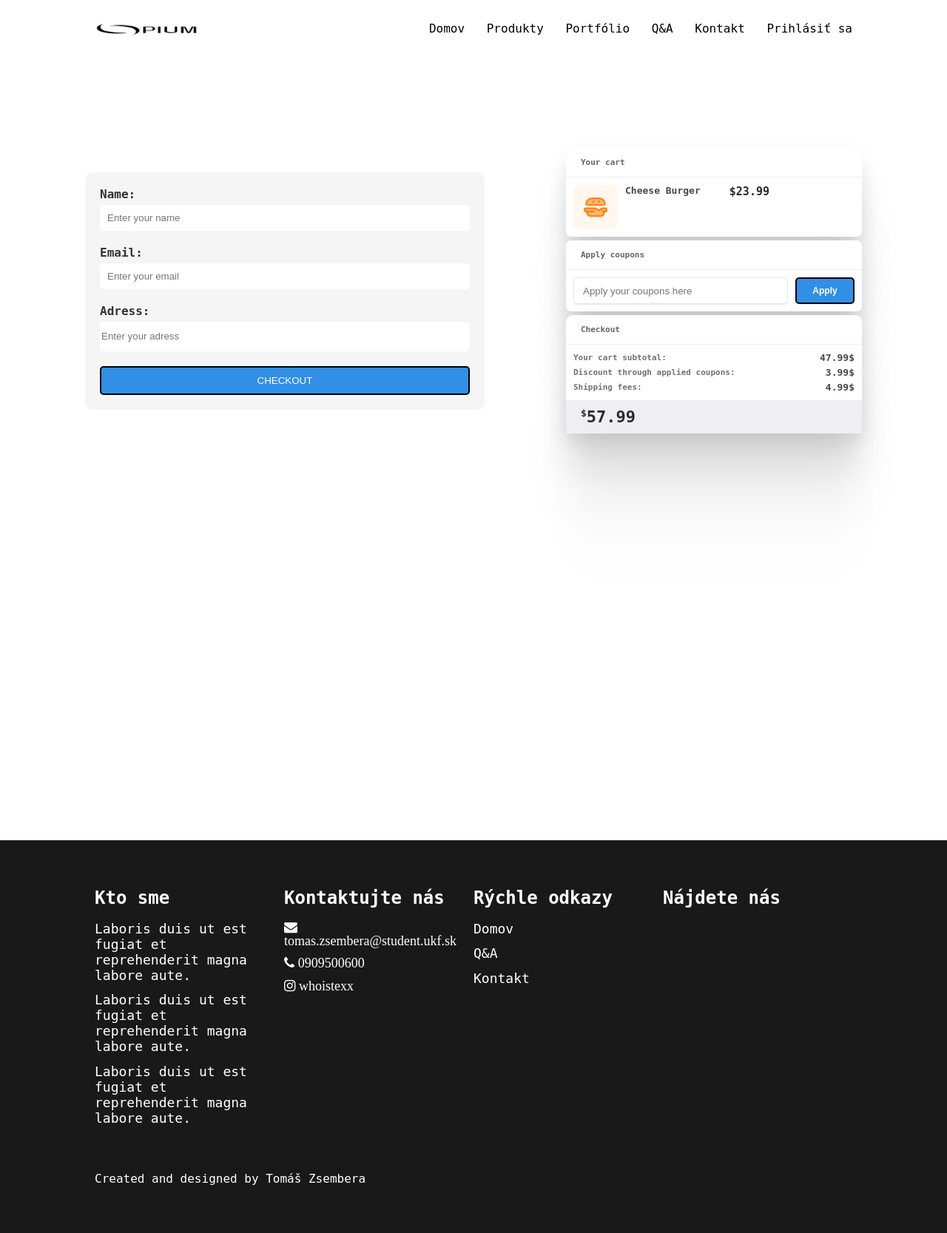
After one commit to TomasZsembera/VST-plugins, a PHP site: page /shopping_c.php in a window 1280 px wide. The commit adds this page. Shown: the whole page at 74% size. Run offline with PHP 8.4, Linux system fonts and the light colour scheme; grey boxes are pictures that could not be loaded.

Commit message:
shopping_c podstranka

```diff
--- a/css/style.css
+++ b/css/style.css
@@ -635,3 +635,303 @@ footer p a {
   color: black!important;
   border: solid 2px black;
 }
+
+.master-container {
+  display: grid;
+  grid-template-columns: auto;
+  gap: 5px;
+  justify-content: relative;
+  margin-right: 5px;
+}
+
+.card {
+  width: 400px;
+  background: #FFFFFF;
+  box-shadow: 0px 187px 75px rgba(0, 0, 0, 0.01), 0px 105px 63px rgba(0, 0, 0, 0.05), 0px 47px 47px rgba(0, 0, 0, 0.09), 0px 12px 26px rgba(0, 0, 0, 0.1), 0px 0px 0px rgba(0, 0, 0, 0.1);
+}
+
+.title {
+  width: 100%;
+  height: 40px;
+  position: relative;
+  display: flex;
+  align-items: center;
+  padding-left: 20px;
+  border-bottom: 1px solid #efeff3;
+  font-weight: 700;
+  font-size: 11px;
+  color: #63656b;
+}
+
+/* cart */
+.cart {
+  border-radius: 19px 19px 7px 7px;
+}
+
+.cart .products {
+  display: flex;
+  flex-direction: column;
+  padding: 10px;
+}
+
+.cart .products .product {
+  display: grid;
+  grid-template-columns: 60px 1fr 80px 1fr;
+  gap: 10px;
+}
+
+.cart .products .product span {
+  font-size: 13px;
+  font-weight: 600;
+  color: #47484b;
+  margin-bottom: 8px;
+  display: block;
+}
+
+.cart .products .product p {
+  font-size: 11px;
+  font-weight: 600;
+  color: #7a7c81;
+}
+
+.cart .quantity {
+  height: 30px;
+  display: grid;
+  grid-template-columns: 1fr 1fr 1fr;
+  margin: auto;
+  background-color: #ffffff;
+  border: 1px solid #e5e5e5;
+  border-radius: 7px;
+  filter: drop-shadow(0px 1px 0px #efefef)
+    drop-shadow(0px 1px 0.5px rgba(239, 239, 239, 0.5));
+}
+
+.cart .quantity label {
+  width: 20px;
+  height: 30px;
+  display: flex;
+  align-items: center;
+  justify-content: center;
+  padding-bottom: 2px;
+  font-size: 15px;
+  font-weight: 700;
+  color: #47484b;
+}
+
+.cart .quantity button {
+  width: 30px;
+  height: 30px;
+  display: flex;
+  align-items: center;
+  justify-content: center;
+  border: 0;
+  outline: none;
+  background-color: transparent;
+  padding-bottom: 2px;
+}
+
+.card .small {
+  font-size: 15px;
+  margin: 0 0 auto auto;
+}
+
+.card .small sup {
+  font-size: px;
+}
+
+/* coupons */
+.coupons {
+  border-radius: 7px;
+}
+
+.coupons form {
+  display: grid;
+  grid-template-columns: 1fr 80px;
+  gap: 10px;
+  padding: 10px;
+}
+
+.input_field {
+  width: auto;
+  height: 36px;
+  padding: 0 0 0 12px;
+  border-radius: 5px;
+  outline: none;
+  border: 1px solid #e5e5e5;
+  filter: drop-shadow(0px 1px 0px #efefef)
+    drop-shadow(0px 1px 0.5px rgba(239, 239, 239, 0.5));
+  transition: all 0.3s cubic-bezier(0.15, 0.83, 0.66, 1);
+}
+
+.input_field:focus {
+  border: 1px solid transparent;
+  box-shadow: 0px 0px 0px 2px #242424;
+  background-color: transparent;
+}
+
+.coupons form button {
+  display: flex;
+  flex-direction: row;
+  justify-content: center;
+  align-items: center;
+  padding: 10px 18px;
+  gap: 10px;
+  width: 100%;
+  height: 36px;
+  background-color: #328fe6;
+  box-shadow: 0px 0.5px 0.5px #EFEFEF, 0px 1px 0.5px rgba(239, 239, 239, 0.5);
+  border-radius: 5px;
+  border: solid 2px black;
+  font-style: normal;
+  font-weight: 600;
+  font-size: 12px;
+  line-height: 15px;
+  color: #ffffff;
+  transition: 0.3s;
+}
+.coupons form button:hover {
+  background-color: #ffffff;
+  color: black;
+  border: solid 2px black;
+  transition: 0.3s;
+}
+
+/* Checkout */
+.checkout {
+  border-radius: 9px 9px 19px 19px;
+}
+
+.checkout .details {
+  display: grid;
+  grid-template-columns: 3fr 1fr;
+  padding: 10px;
+  gap: 5px;
+}
+
+.checkout .details span {
+  font-size: 13px;
+  font-weight: 600;
+}
+
+.checkout .details span:nth-child(odd) {
+  font-size: 11px;
+  font-weight: 700;
+  color: #707175;
+  margin: auto auto auto 0;
+}
+
+.checkout .details span:nth-child(even) {
+  font-size: 13px;
+  font-weight: 600;
+  color: #47484b;
+  margin: auto 0 auto auto;
+}
+
+.checkout .checkout--footer {
+  display: flex;
+  align-items: center;
+  justify-content: space-between;
+  padding: 10px 10px 10px 20px;
+  background-color: #efeff3;
+}
+
+.price {
+
+  font-size: 22px;
+  color: #2B2B2F;
+  font-weight: 900;
+  position: relative;
+}
+
+.price sup {
+  font-size: 13px;
+}
+
+.price sub {
+  width: fit-content;
+  position: absolute;
+  font-size: 11px;
+  color: #5F5D6B;
+  bottom: 5px;
+  display: inline-block;
+}
+
+/*.checkout .checkout-btn {
+  display: flex;
+  flex-direction: row;
+  justify-content: center;
+  align-items: center;
+  width: 150px;
+  height: 36px;
+  background: linear-gradient(180deg, #4480FF 0%, #115DFC 50%, #0550ED 100%);
+  box-shadow: 0px 0.5px 0.5px #EFEFEF, 0px 1px 0.5px rgba(239, 239, 239, 0.5);
+  border-radius: 7px;
+  border: 0;
+  outline: none;
+  color: #ffffff;
+  font-size: 13px;
+  font-weight: 600;
+  transition: all 0.3s cubic-bezier(0.15, 0.83, 0.66, 1);
+} */
+
+.colorful-form {
+
+  padding: 20px;
+  background-color: #f5f5f5;
+  border-radius: 10px;
+  margin-left: 5px;
+}
+
+.chckt-group {
+  margin-bottom: 20px;
+}
+
+.chckt-label {
+  display: block;
+  font-weight: bold;
+  margin-bottom: 5px;
+  color: #333;
+}
+
+.chckt-input {
+  width: 100%;
+  padding: 10px;
+  border: none;
+  background-color: #fff;
+  color: #333;
+  border-radius: 5px;
+}
+
+.chckt-input-a {
+  height: 40px;
+  width: 500px;
+  border-radius: 5px;
+  border: none;
+}
+
+.chckt-button {
+  display: block;
+  width: 100%;
+  padding: 10px;
+  background-color: #328fe6;
+  color: #ffffff;
+  border: solid 2px black;
+  border-radius: 5px;
+  cursor: pointer;
+  transition: background-color 0.3s ease;
+}
+
+.chckt-button:hover {
+  background-color: #ffffff!important;
+  color: black;
+  border: solid 2px black;
+  border-radius: 5px;
+}
+
+.parent-container-chckt {
+  margin-top: 200px;
+  display: flex;
+  justify-content: space-evenly;
+  align-items: center;
+
+}
--- /dev/null
+++ b/public_html/shopping_c.php
@@ -0,0 +1,103 @@
+<?php
+session_start();
+include_once '../includes/header.php';
+
+?>
+<!DOCTYPE html>
+<html lang="en">
+
+<head>
+  <meta charset="UTF-8">
+  <meta name="viewport" content="width=device-width, initial-scale=1.0">
+  <!--Doplnenie metadata-->
+  <meta name="description" content="Main">
+  <meta name="keywords" content="Domov">
+  <meta name="author" content="Tomáš Zsembera">
+  <title>Document</title>
+  <link rel="stylesheet" href="../css/style.css">
+  <link rel="stylesheet" href="../css/slider.css">
+  <link rel="stylesheet" href="../css/banner.css">
+  <link rel="stylesheet" href="https://cdnjs.cloudflare.com/ajax/libs/font-awesome/4.7.0/css/font-awesome.min.css">
+
+</head>
+
+<body>
+
+
+  <main>
+<div class="parent-container-chckt">
+  <form class="colorful-form">
+  <div class="chckt-group">
+    <label class="chckt-label" for="name">Name:</label>
+    <input required="" placeholder="Enter your name" class="chckt-input" type="text">
+  </div>
+  <div class="chckt-group">
+    <label class="chckt-label" for="email">Email:</label>
+    <input required="" placeholder="Enter your email" class="chckt-input" name="email" id="email" type="email">
+  </div>
+  <div class="chckt-group">
+    <label class="chckt-label" for="message">Adress:</label>
+    <input required="" placeholder="Enter your adress" class="chckt-input-a" name="message" id="message" type= "text">
+  </div>
+  <button class="chckt-button" type="submit">CHECKOUT</button>
+</form>
+
+
+  <div class="master-container">
+  <div class="card cart">
+    <label class="title">Your cart</label>
+    <div class="products">
+      <div class="product">
+        <svg fill="none" viewBox="0 0 60 60" height="60" width="60" xmlns="http://www.w3.org/2000/svg">
+<rect fill="#FFF6EE" rx="8.25" height="60" width="60"></rect>
+<path stroke-linejoin="round" stroke-linecap="round" stroke-width="2.25" stroke="#FF8413" fill="#FFB672" d="M34.2812 18H25.7189C21.9755 18 18.7931 20.5252 17.6294 24.0434C17.2463 25.2017 17.0547 25.7808 17.536 26.3904C18.0172 27 18.8007 27 20.3675 27H39.6325C41.1993 27 41.9827 27 42.4639 26.3904C42.9453 25.7808 42.7538 25.2017 42.3707 24.0434C41.207 20.5252 38.0246 18 34.2812 18Z"></path>
+<path fill="#FFB672" d="M18 36H17.25C16.0074 36 15 34.9926 15 33.75C15 32.5074 16.0074 31.5 17.25 31.5H29.0916C29.6839 31.5 30.263 31.6754 30.7557 32.0039L33.668 33.9453C34.1718 34.2812 34.8282 34.2812 35.332 33.9453L38.2443 32.0039C38.7371 31.6754 39.3161 31.5 39.9084 31.5H42.75C43.9926 31.5 45 32.5074 45 33.75C45 34.9926 43.9926 36 42.75 36H42M18 36L18.6479 38.5914C19.1487 40.5947 20.9486 42 23.0135 42H36.9865C39.0514 42 40.8513 40.5947 41.3521 38.5914L42 36M18 36H28.5ZM42 36H39.75Z"></path>
+<path stroke-linejoin="round" stroke-linecap="round" stroke-width="2.25" stroke="#FF8413" d="M18 36H17.25C16.0074 36 15 34.9926 15 33.75C15 32.5074 16.0074 31.5 17.25 31.5H29.0916C29.6839 31.5 30.263 31.6754 30.7557 32.0039L33.668 33.9453C34.1718 34.2812 34.8282 34.2812 35.332 33.9453L38.2443 32.0039C38.7371 31.6754 39.3161 31.5 39.9084 31.5H42.75C43.9926 31.5 45 32.5074 45 33.75C45 34.9926 43.9926 36 42.75 36H42M18 36L18.6479 38.5914C19.1487 40.5947 20.9486 42 23.0135 42H36.9865C39.0514 42 40.8513 40.5947 41.3521 38.5914L42 36M18 36H28.5M42 36H39.75"></path>
+<path stroke-linejoin="round" stroke-linecap="round" stroke-width="3" stroke="#FF8413" d="M34.512 22.5H34.4982"></path>
+<path stroke-linejoin="round" stroke-linecap="round" stroke-width="2.25" stroke="#FF8413" d="M27.75 21.75L26.25 23.25"></path>
+</svg>
+        <div>
+          <span>Cheese Burger</span>
+        </div>
+
+        <label class="price small">$23.99</label>
+      </div>
+    </div>
+  </div>
+
+  <div class="card coupons">
+    <label class="title">Apply coupons</label>
+    <form class="form">
+        <input type="text" placeholder="Apply your coupons here" class="input_field">
+        <button>Apply</button>
+    </form>
+  </div>
+
+  <div class="card checkout">
+    <label class="title">Checkout</label>
+    <div class="details">
+      <span>Your cart subtotal:</span>
+      <span>47.99$</span>
+      <span>Discount through applied coupons:</span>
+      <span>3.99$</span>
+      <span>Shipping fees:</span>
+      <span>4.99$</span>
+    </div>
+    <div class="checkout--footer">
+      <label class="price"><sup>$</sup>57.99</label>
+    </div>
+  </div>
+</div>
+</div>
+
+  </main>
+
+
+<?php include_once '../includes/footer.php'; ?>
+<script src="../js/menu.js"></script>
+<script src="../js/slider.js"></script>
+<!--KREATIVNY KOD ZADANIE VEKU-->
+<!--<script src="../js/vek.js"></script>-->
+</body>
+
+</html>
```
Also changed, not shown: img/image_2024-05-27_154511438.png (added), img/image_2024-05-27_154719530.png (added).
